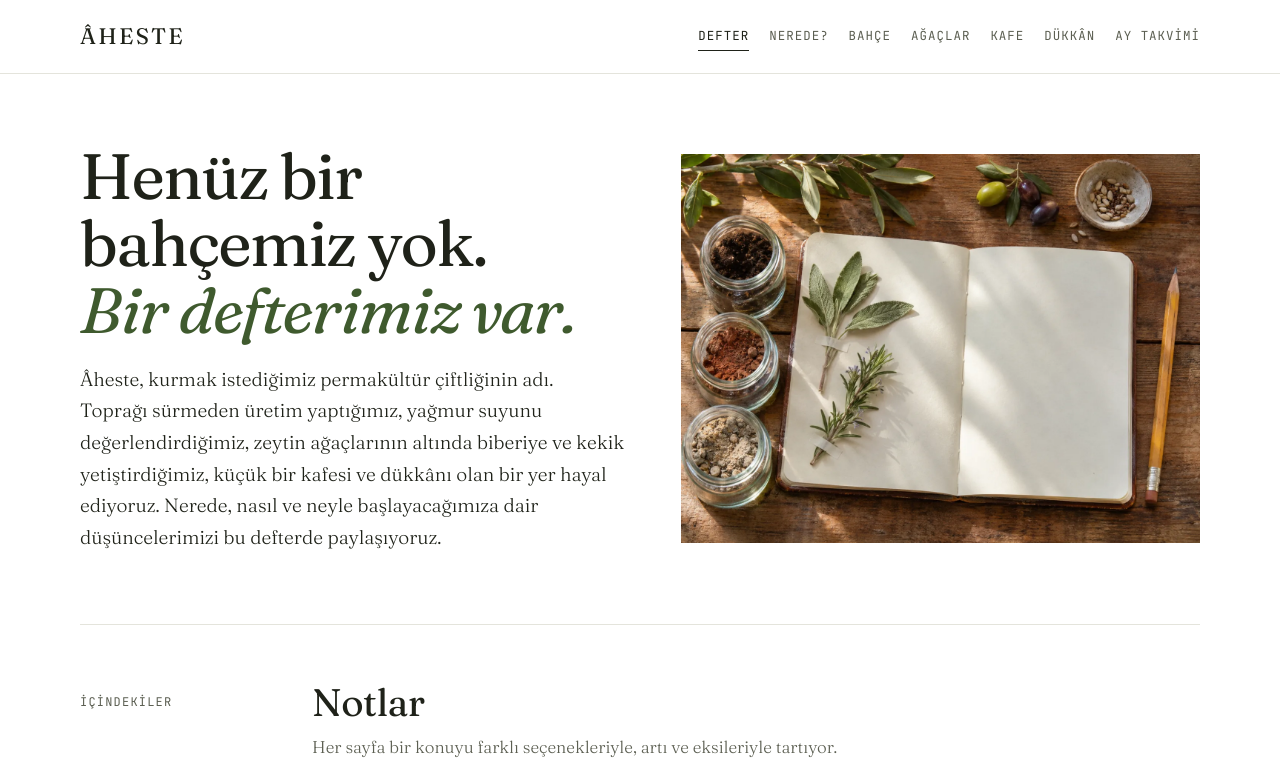
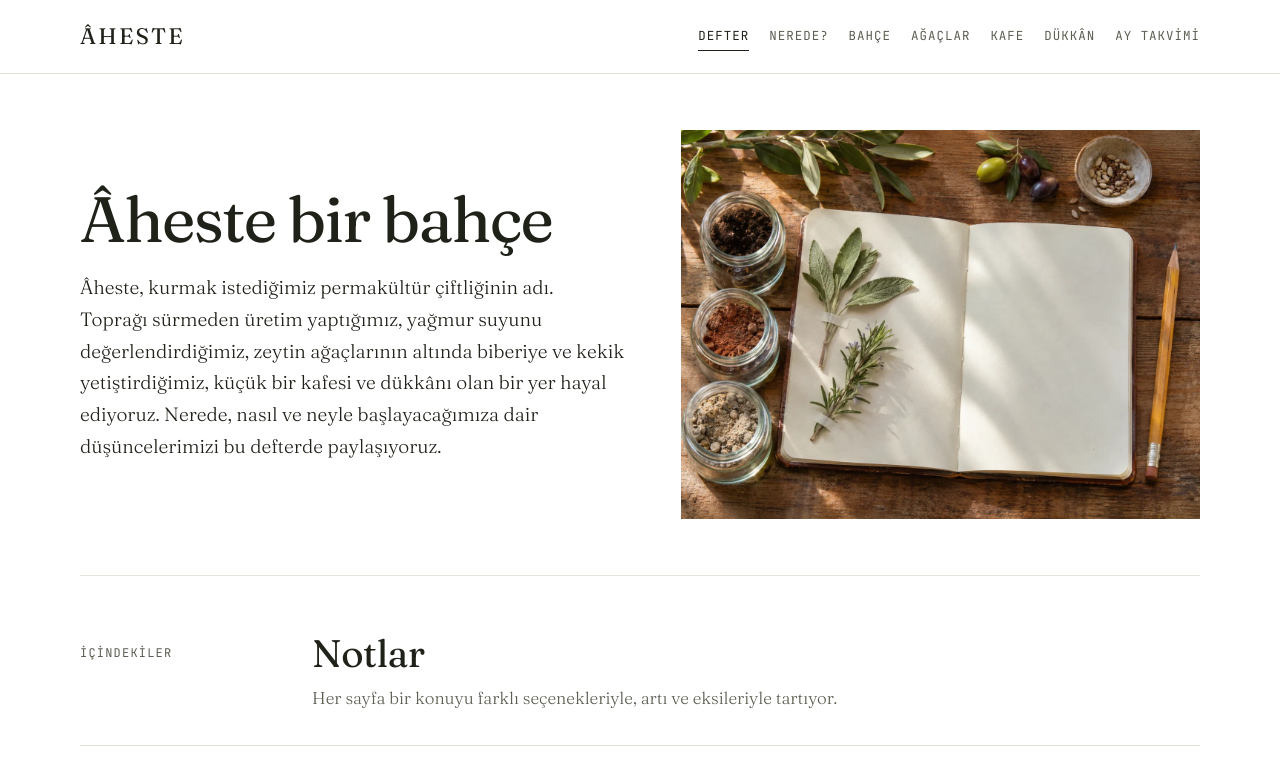
Before and after one commit to sonereker/aheste.tr, a plain HTML site: page index.html in a window 1280 px wide. Shown: the top 764 px of the page. Drawn offline with Linux system fonts and the light colour scheme.

Commit message:
Change the home headline to "Âheste bir bahçe"
Co-Authored-By: Claude Opus 5.5 <noreply@anthropic.com>

```diff
--- a/index.html
+++ b/index.html
@@ -29,7 +29,7 @@
 <main>
   <section class="wrap hero">
     <div>
-      <h1>Henüz bir bahçemiz yok. <em>Bir defterimiz var.</em></h1>
+      <h1>Âheste bir bahçe</h1>
       <p class="lede">Âheste, kurmak istediğimiz permakültür çiftliğinin adı. Toprağı sürmeden üretim yaptığımız, yağmur suyunu değerlendirdiğimiz, zeytin ağaçlarının altında biberiye ve kekik yetiştirdiğimiz, küçük bir kafesi ve dükkânı olan bir yer hayal ediyoruz. Nerede, nasıl ve neyle başlayacağımıza dair düşüncelerimizi bu defterde paylaşıyoruz.</p>
     </div>
     <figure>
```
